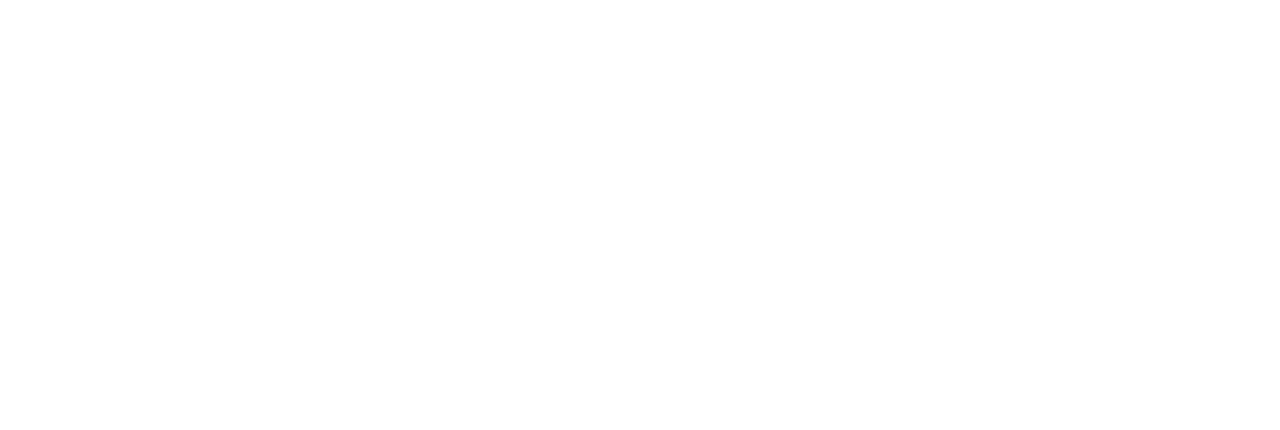
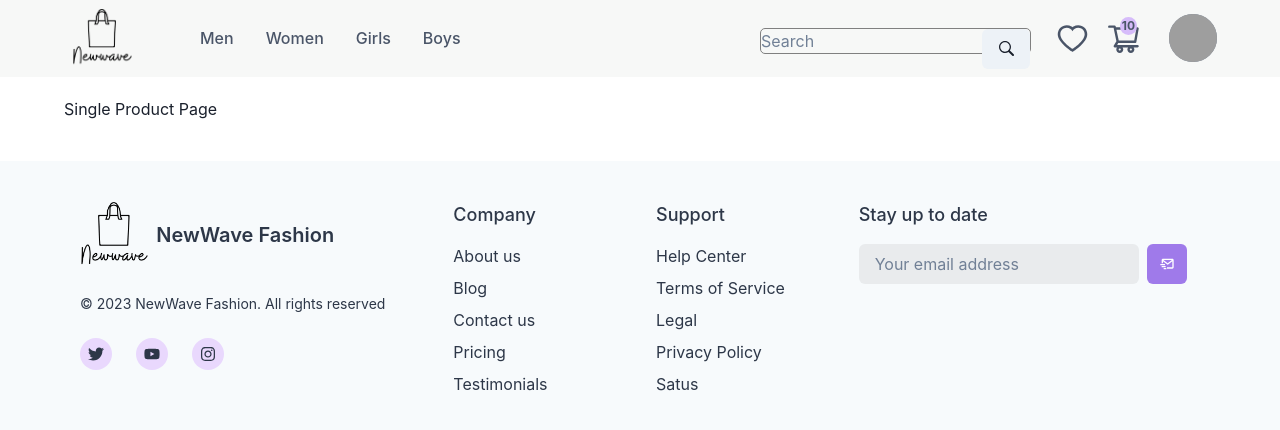
Before and after one commit to AvinashPatel15/NewWave-Fashion, a React (Create React App) app in the folder frontend/: page /detail-page in a window 1280 px wide. Before the commit this address had no page. Shown: the top 430 px of the page. Built offline with nearby package versions, Linux system fonts and the light colour scheme; grey boxes are pictures that could not be loaded.

Commit message:
Updated Navbar Product img Product page

```diff
--- a/frontend/src/Components/Navbar/Navbar.jsx
+++ b/frontend/src/Components/Navbar/Navbar.jsx
@@ -41,8 +41,8 @@
   const [refresh, setRefresh] = useState(true);
 
   let tokenData = JSON.parse(localStorage.getItem("newwave")) || false;
-  let firstName = tokenData.firstName || null;
-  let lastName = tokenData.lastName || null;
+  let firstName = tokenData.first_name || null;
+  let lastName = tokenData.last_name || null;
   let name = firstName + " " + lastName;
   let email = tokenData.email || null;
 
--- a/frontend/src/Components/Products/ProductCard.jsx
+++ b/frontend/src/Components/Products/ProductCard.jsx
@@ -10,6 +10,7 @@
 import React from "react";
 import { AiFillHeart } from "react-icons/ai";
 import { BsCartPlusFill } from "react-icons/bs";
+import { Link } from "react-router-dom";
 
 const ProductCard = ({ title, brand, color, price, discount, images }) => {
   let discountPrice = (price * discount) / 100;
@@ -19,6 +20,7 @@
     <>
       <GridItem borderRadius={5} backgroundColor={"#F7F8F7"}>
         <Box>
+          <Link to={"/detail-page"} target="_blank">
             <Box
               width={"100%"}
               height={"300px"}
@@ -32,11 +34,14 @@
                 objectFit={"cover"}
               />
             </Box>
+          </Link>
 
           <Box padding={4}>
+            <Link to={"/detail-page"} target="_blank">
               <Text fontSize={15} fontWeight={600} lineHeight={1}>
                 {title}
               </Text>
+            </Link>
 
             <Flex mt={3} justifyContent={"space-between"} alignItems={"center"}>
               <Text
--- /dev/null
+++ b/frontend/src/Pages/Product-Page/DetailPage.jsx
@@ -0,0 +1,20 @@
+import { Box } from "@chakra-ui/react";
+import React from "react";
+import Footer from "../../Components/Footer/Footer";
+import Navbar from "../../Components/Navbar/Navbar";
+
+const DetailPage = () => {
+  return (
+    <>
+      <Navbar />
+      <Box width={{ base: "95%", lg: "90%" }} margin="auto">
+        <Box width={"100%"} marginTop={{ base: 3, md: 5 }}>
+          Single Product Page
+        </Box>
+      </Box>
+      <Footer />
+    </>
+  );
+};
+
+export default DetailPage;
--- a/frontend/src/Routes/AllRoutes.jsx
+++ b/frontend/src/Routes/AllRoutes.jsx
@@ -5,6 +5,7 @@
 import Register from "../Pages/Sign-up/Register";
 import Login from "../Pages/Login/Login";
 import Products from "../Pages/Product-Page/Products";
+import DetailPage from "../Pages/Product-Page/DetailPage";
 
 const AllRoutes = () => {
   return (
@@ -14,6 +15,7 @@
       <Route path="/sign-up" element={<Register />} />
       <Route path="/login" element={<Login />} />
       <Route path="/products" element={<Products />} />
+      <Route path="/detail-page" element={<DetailPage />} />
     </Routes>
   );
 };
```
Also changed, not shown: frontend/src/Components/Product-Detail-Page/ProductsImg.jsx (added, +12 -0 lines). Lines whose indentation alone changed are shown as unchanged.
